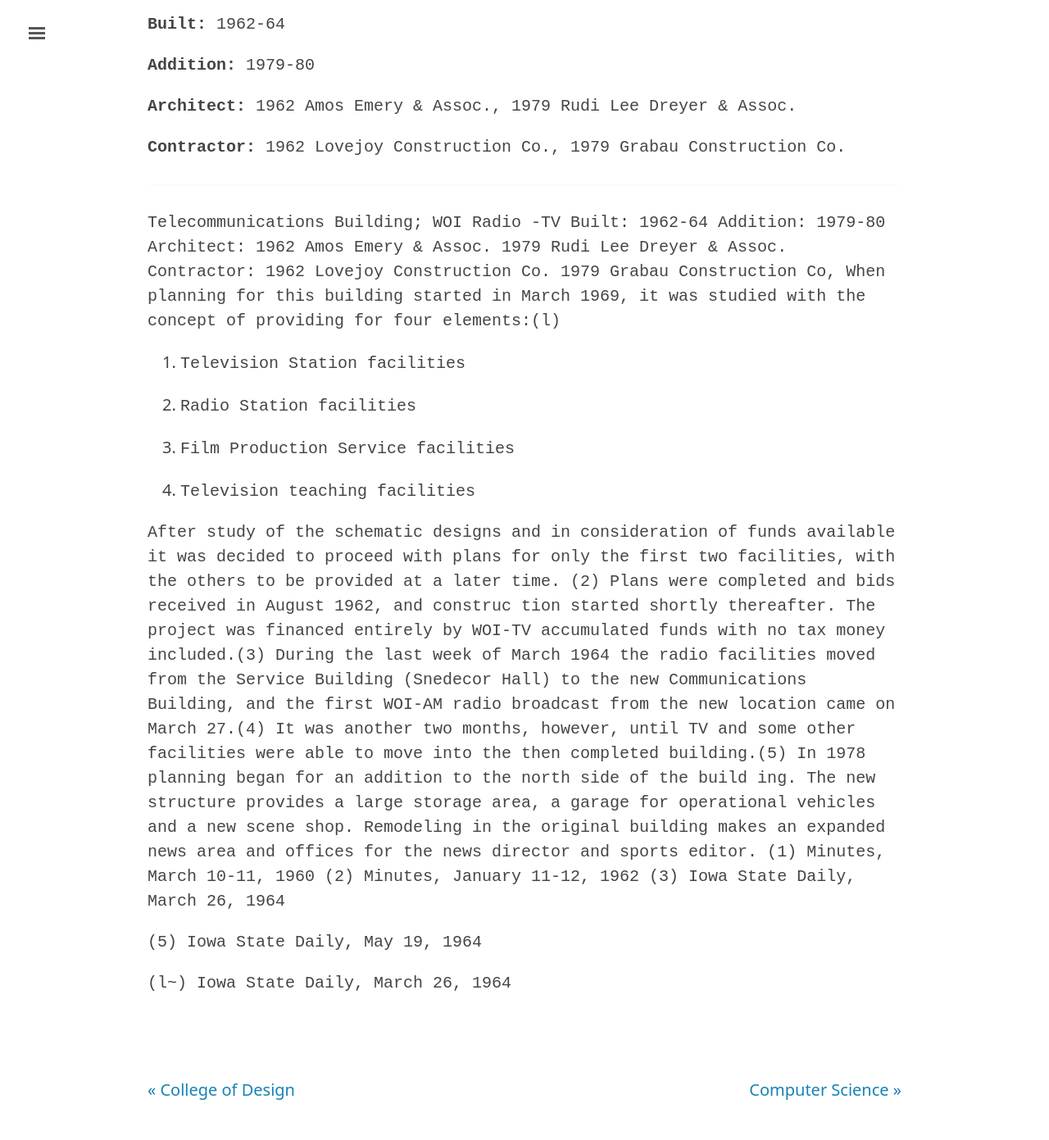
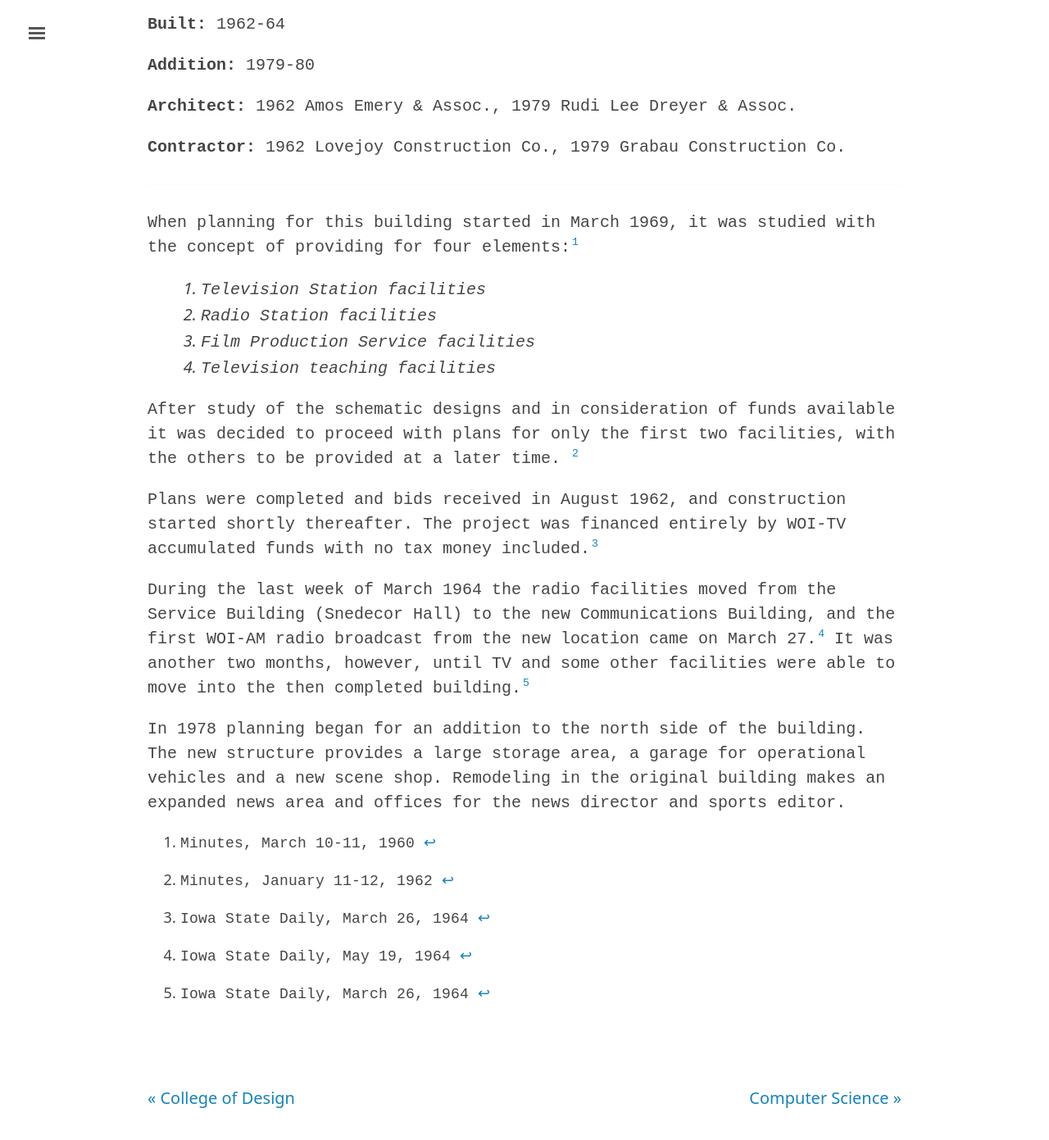
Before and after one commit to emanderson811/day-edition, a Jekyll site: the page built from _texts/buildings/043day-communications.md, in a window 1280 px wide and 1400 px high, scrolled down 282 px. Shown: the top 1391 px of the window at 82% size. Built offline with Jekyll 4.4.1, drawn with Linux system fonts in a browser that asks for light colours.

Commit message:
Update 043day-communications.md

```diff
--- a/_texts/buildings/043day-communications.md
+++ b/_texts/buildings/043day-communications.md
@@ -19,37 +19,32 @@
 publication-date: 1980
 ---
 ---
-Telecommunications Building; WOI Radio -TV
-Built: 1962-64 Addition: 1979-80 Architect: 1962 Amos Emery & Assoc. 1979 Rudi Lee Dreyer & Assoc. Contractor: 1962 Lovejoy Construction Co. 1979 Grabau Construction Co,
-When planning for this building started in March 1969, it was studied with the concept of providing for four elements:(l)
-1.
-Television Station facilities
 
-2.
-Radio Station facilities
+When planning for this building started in March 1969, it was studied with the concept of providing for four elements:[^fn1]
 
-3.
-Film Production Service facilities
-
-4.
-Television teaching facilities
+>1. Television Station facilities
+>
+>2. Radio Station facilities
+>
+>3. Film Production Service facilities
+>
+>4. Television teaching facilities
 
 
-After study of the schematic designs and in consideration of funds available it was decided to proceed with plans for only the first two facilities, with the others  to be provided at a later time. (2)
-Plans were completed and bids received in August 1962, and construc
-tion started shortly thereafter. The project was financed entirely by WOI-TV accumulated funds with no tax money included.(3)
-During the last week of March 1964 the radio facilities moved from the Service Building (Snedecor Hall) to the new Communications Building, and the first WOI-AM radio broadcast from the new location came on March 27.(4) It was another two months, however, until TV and some other facilities were able to move into the then completed building.(5)
-In 1978 planning began for an addition to the north side of the build
-ing. The new structure provides a large storage area, a garage for
-operational vehicles and a new scene shop. Remodeling in the original building makes an expanded news area and offices for the news director
-and sports editor.
-(1) Minutes, March 10-11, 1960
-(2) Minutes, January 11-12, 1962
-(3)
-Iowa State Daily, March 26, 1964
+After study of the schematic designs and in consideration of funds available it was decided to proceed with plans for only the first two facilities, with the others to be provided at a later time. [^fn2]
 
-(5)
-Iowa State Daily, May 19, 1964
+Plans were completed and bids received in August 1962, and construction started shortly thereafter. The project was financed entirely by WOI-TV accumulated funds with no tax money included.[^fn3]
 
+During the last week of March 1964 the radio facilities moved from the Service Building (Snedecor Hall) to the new Communications Building, and the first WOI-AM radio broadcast from the new location came on March 27.[^fn4] It was another two months, however, until TV and some other facilities were able to move into the then completed building.[^fn5]
 
-(l~) Iowa State Daily, March 26, 1964
+In 1978 planning began for an addition to the north side of the building. The new structure provides a large storage area, a garage for operational vehicles and a new scene shop. Remodeling in the original building makes an expanded news area and offices for the news director and sports editor.
+
+[^fn1]: Minutes, March 10-11, 1960
+
+[^fn2]: Minutes, January 11-12, 1962
+
+[^fn3]: Iowa State Daily, March 26, 1964
+
+[^fn4]: Iowa State Daily, May 19, 1964
+
+[^fn5]: Iowa State Daily, March 26, 1964
```
